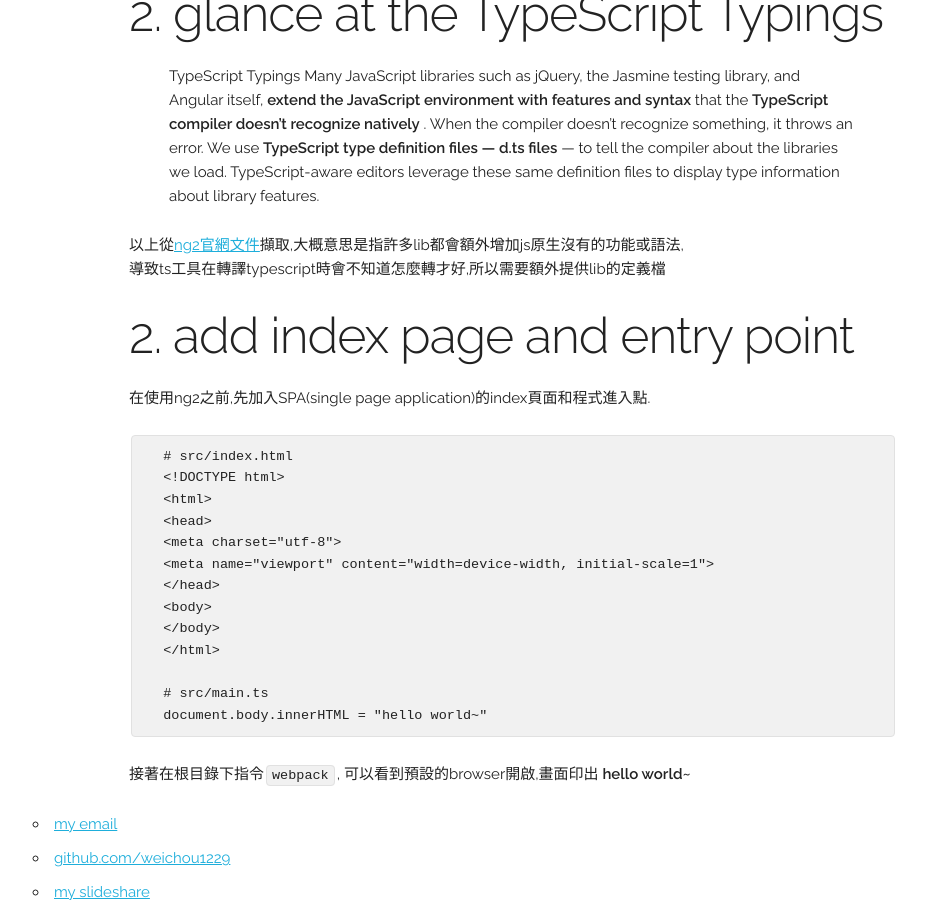
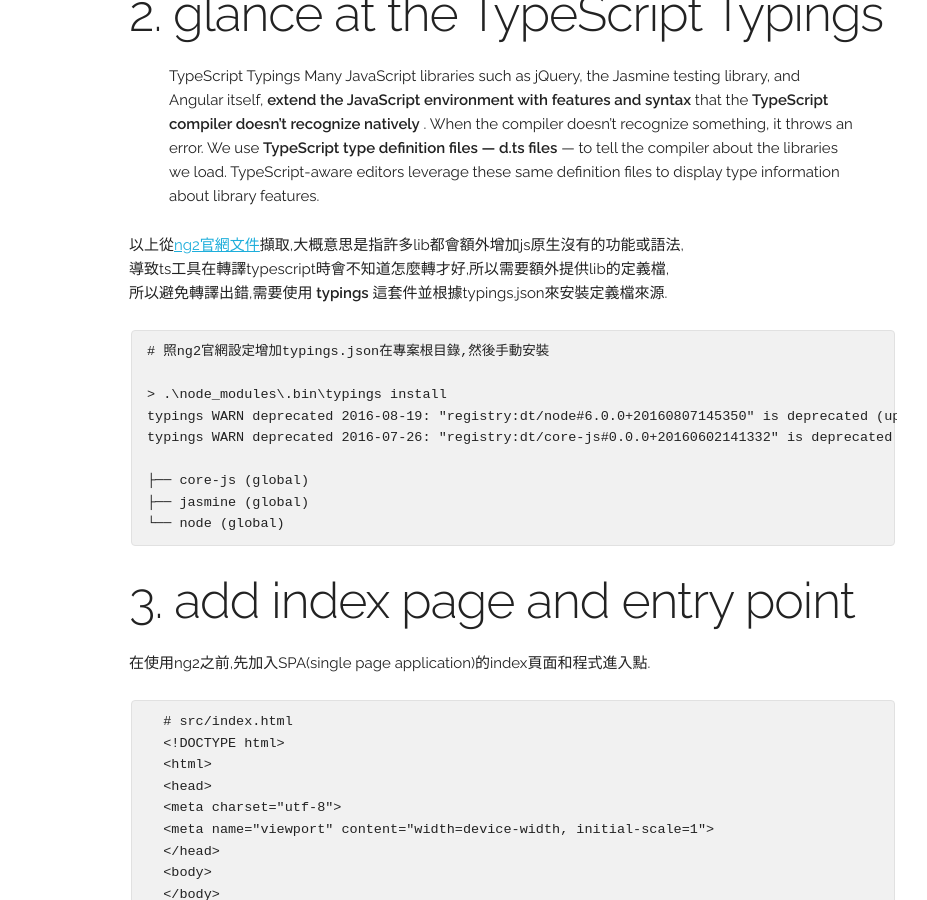
Before and after one commit to weichou1229/weichou.github.io, a Jekyll site: the page built from _posts/blog/2016-08-15-webpack-ng2-typescript-startup.md, in a window 1280 px wide and 900 px high, scrolled down 1217 px. Shown: the whole window, without its empty margins (127-1054 px from the left). Built offline with Jekyll 4.4.1, drawn with Linux system fonts in a browser that asks for light colours; comment, search, counter and statistics services are not loaded.

Commit message:
ng2 startup

````diff
--- a/_posts/blog/2016-08-15-webpack-ng2-typescript-startup.md
+++ b/_posts/blog/2016-08-15-webpack-ng2-typescript-startup.md
@@ -45,10 +45,23 @@ npm初始化後會產生package.json專案設定檔,
 >TypeScript-aware editors leverage these same definition files to display type information about library features.
 
 以上從[ng2官網文件][ng2DocTypings]擷取,大概意思是指許多lib都會額外增加js原生沒有的功能或語法,
-導致ts工具在轉譯typescript時會不知道怎麼轉才好,所以需要額外提供lib的定義檔
+導致ts工具在轉譯typescript時會不知道怎麼轉才好,所以需要額外提供lib的定義檔,
+所以避免轉譯出錯,需要使用 **typings** 這套件並根據typings.json來安裝定義檔來源.
+
+```
+# 照ng2官網設定增加typings.json在專案根目錄,然後手動安裝
+
+> .\node_modules\.bin\typings install
+typings WARN deprecated 2016-08-19: "registry:dt/node#6.0.0+20160807145350" is deprecated (updated, replaced or removed)
+typings WARN deprecated 2016-07-26: "registry:dt/core-js#0.0.0+20160602141332" is deprecated (updated, replaced or removed)
+
+├── core-js (global)
+├── jasmine (global)
+└── node (global)
+```
 
 
-# 2\. add index page and entry point
+# 3\. add index page and entry point
 在使用ng2之前,先加入SPA(single page application)的index頁面和程式進入點.
 
 ```
````
